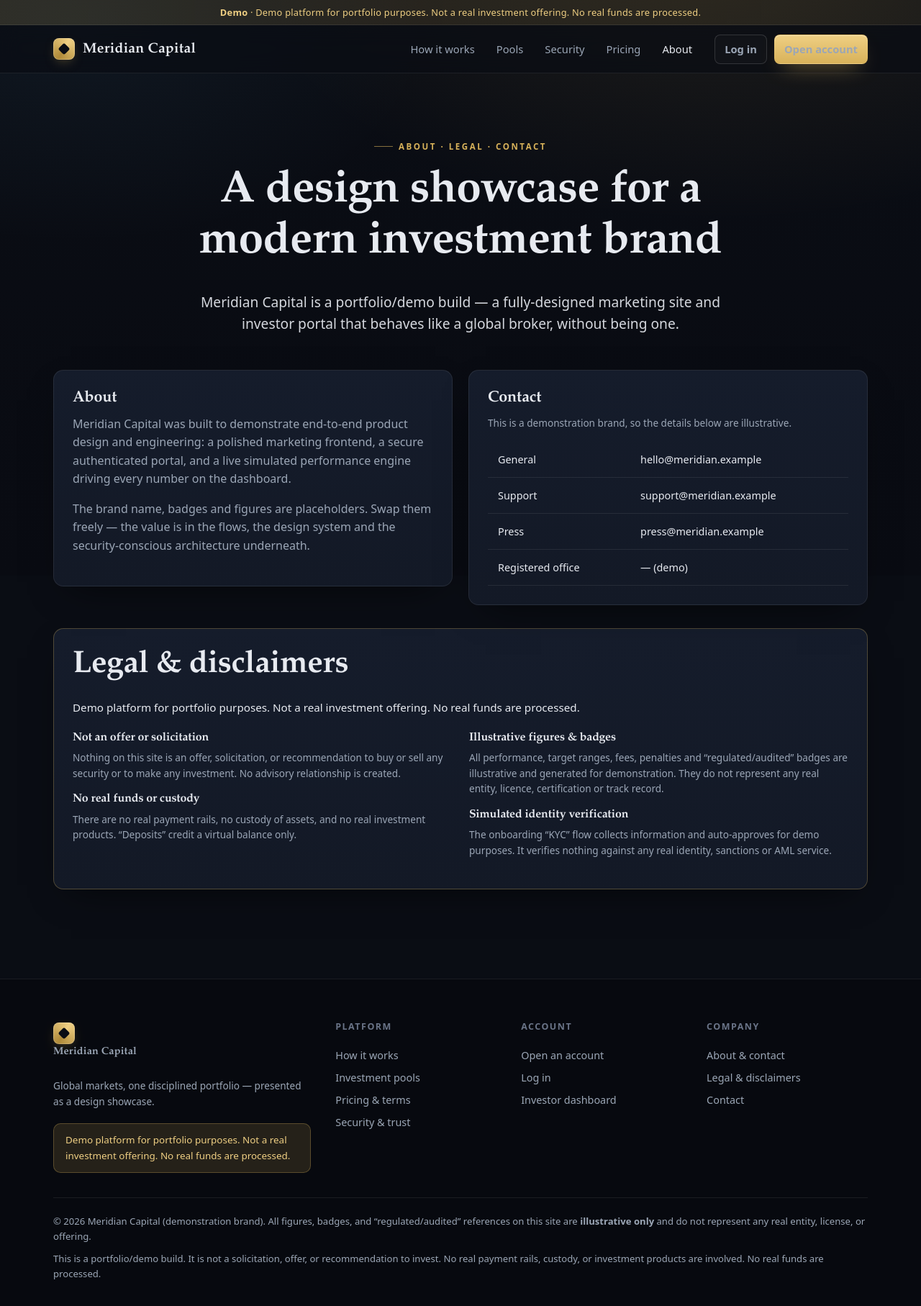
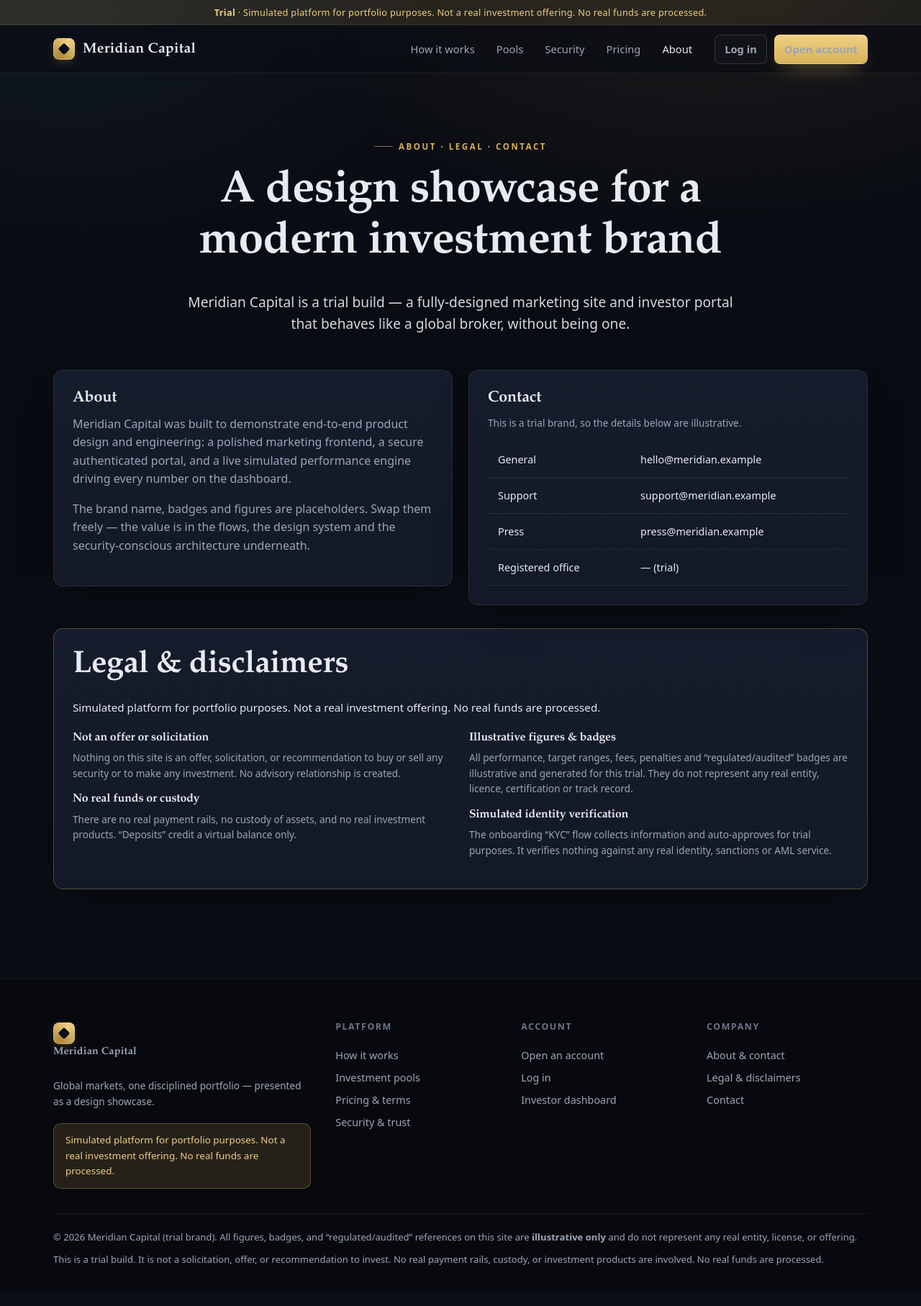
Before and after one commit to StormDoragon/starting-47, a Node server app: page /about in a window 1280 px wide. Shown: the whole page at 72% size. After the commit the page ends 1758 px from the top, so only its background shows below. Run offline with Node 20, Linux system fonts and the light colour scheme; some libraries are stand-ins or nearby versions.

Commit message:
Reframe the platform as a Trial (was Demo) in user-facing copy
Rewords all user-facing "demo/demonstration" wording to "Trial" across the
top banner, marketing pages (home, pools, pricing, security, about), portal
onboarding, admin views (KYC, system) and portal flash messages. The
"simulated / no real funds" safeguard is preserved verbatim — that line keeps
the site from reading as a real, unlicensed investment offering.

Internal config keys (config.demo.*), filenames (seedDemo.js), npm scripts
(seed:demo) and seeded credentials are intentionally unchanged to avoid
breakage; the sample/seed dataset is retained. Full suite: 37 passing.

```diff
--- a/src/config.js
+++ b/src/config.js
@@ -51,7 +51,7 @@ const config = {
     tagline: 'Global markets, one disciplined portfolio.',
     // The single required legal line, shown on every page.
     disclaimer:
-      'Demo platform for portfolio purposes. Not a real investment offering. No real funds are processed.',
+      'Simulated platform for portfolio purposes. Not a real investment offering. No real funds are processed.',
   },
 
   // Product terms (mock)
--- a/src/routes/portal.js
+++ b/src/routes/portal.js
@@ -65,11 +65,11 @@ router.post('/onboarding', sensitiveLimiter, (req, res, next) => {
     audit.log(
       req.user.id,
       'kyc.submitted',
-      config.demo.autoApproveKyc ? 'auto-approved (demo)' : 'pending review',
+      config.demo.autoApproveKyc ? 'auto-approved (trial)' : 'pending review',
       req,
     );
     if (config.demo.autoApproveKyc) {
-      req.flash('success', 'Identity verified (auto-approved for this demo). You can now fund your account.');
+      req.flash('success', 'Identity verified (auto-approved for this trial). You can now fund your account.');
       return res.redirect('/portal/deposit');
     }
     req.flash('success', 'Identity verification submitted. We will notify you when review is complete.');
@@ -140,7 +140,7 @@ router.post('/deposit', sensitiveLimiter, requireKyc, (req, res, next) => {
         pools,
         form,
         errors: {
-          form: `The maximum per pool in this demo is ${config.terms.currency} ${config.terms.maxDeposit.toLocaleString()}.`,
+          form: `The maximum per pool in this trial is ${config.terms.currency} ${config.terms.maxDeposit.toLocaleString()}.`,
         },
       });
     }
--- a/views/admin/kyc.ejs
+++ b/views/admin/kyc.ejs
@@ -40,7 +40,7 @@
       </div>
     <% }) %>
   </div>
-  <p class="tiny text-muted mt-2">Nothing here is verified against a real identity service — this is a simulated review workflow for the demo.</p>
+  <p class="tiny text-muted mt-2">Nothing here is verified against a real identity service — this is a simulated review workflow for the trial.</p>
 <% } %>
 
 <%- include('../partials/portal-foot') %>
--- a/views/admin/system.ejs
+++ b/views/admin/system.ejs
@@ -40,7 +40,7 @@
       <div><dt>Minimum deposit</dt><dd class="mono">$<%= terms.minDeposit.toLocaleString('en-US') %></dd></div>
       <div><dt>Lock period</dt><dd class="mono"><%= terms.lockYears %> years</dd></div>
       <div><dt>Management fee</dt><dd class="mono"><%= (terms.managementFeePct*100).toFixed(2) %>% p.a.</dd></div>
-      <div><dt>Auto-approve KYC</dt><dd><%= demo.autoApproveKyc ? 'Yes (demo)' : 'No' %></dd></div>
+      <div><dt>Auto-approve KYC</dt><dd><%= demo.autoApproveKyc ? 'Yes (trial)' : 'No' %></dd></div>
     </dl>
   </div>
 </div>
--- a/views/auth/register.ejs
+++ b/views/auth/register.ejs
@@ -6,7 +6,7 @@
     <div class="grid grid-2" style="align-items:center;gap:44px">
       <div>
         <span class="eyebrow">Open an account</span>
-        <h1>Start your demo portfolio</h1>
+        <h1>Start your trial portfolio</h1>
         <p class="lead">Create an account, complete a simulated verification, and fund a virtual balance across four managed pools.</p>
         <ul class="text-muted" style="padding-left:18px">
           <li>Live-updating portfolio dashboard</li>
--- a/views/marketing/about.ejs
+++ b/views/marketing/about.ejs
@@ -6,7 +6,7 @@
     <div class="narrow text-center">
       <span class="eyebrow" style="justify-content:center">About · legal · contact</span>
       <h1>A design showcase for a modern investment brand</h1>
-      <p class="lead"><%= brand.name %> is a portfolio/demo build — a fully-designed marketing site and investor portal that behaves like a global broker, without being one.</p>
+      <p class="lead"><%= brand.name %> is a trial build — a fully-designed marketing site and investor portal that behaves like a global broker, without being one.</p>
     </div>
 
     <div class="grid grid-2 mt-4" style="align-items:start">
@@ -17,13 +17,13 @@
       </div>
       <div class="card card-pad" id="contact">
         <h3>Contact</h3>
-        <p class="small">This is a demonstration brand, so the details below are illustrative.</p>
+        <p class="small">This is a trial brand, so the details below are illustrative.</p>
         <table class="table">
           <tbody>
             <tr><td class="text-muted">General</td><td class="text-right">hello@meridian.example</td></tr>
             <tr><td class="text-muted">Support</td><td class="text-right">support@meridian.example</td></tr>
             <tr><td class="text-muted">Press</td><td class="text-right">press@meridian.example</td></tr>
-            <tr><td class="text-muted">Registered office</td><td class="text-right">— (demo)</td></tr>
+            <tr><td class="text-muted">Registered office</td><td class="text-right">— (trial)</td></tr>
           </tbody>
         </table>
       </div>
@@ -41,9 +41,9 @@
         </div>
         <div>
           <h4>Illustrative figures &amp; badges</h4>
-          <p class="small">All performance, target ranges, fees, penalties and “regulated/audited” badges are illustrative and generated for demonstration. They do not represent any real entity, licence, certification or track record.</p>
+          <p class="small">All performance, target ranges, fees, penalties and “regulated/audited” badges are illustrative and generated for this trial. They do not represent any real entity, licence, certification or track record.</p>
           <h4>Simulated identity verification</h4>
-          <p class="small">The onboarding “KYC” flow collects information and auto-approves for demo purposes. It verifies nothing against any real identity, sanctions or AML service.</p>
+          <p class="small">The onboarding “KYC” flow collects information and auto-approves for trial purposes. It verifies nothing against any real identity, sanctions or AML service.</p>
         </div>
       </div>
     </div>
--- a/views/marketing/home.ejs
+++ b/views/marketing/home.ejs
@@ -71,7 +71,7 @@
       <div class="card card-pad card-hover">
         <%- include('../partials/icon', { name: 'shield' }) %>
         <h3 class="mt-2">Security-first architecture</h3>
-        <p>Hashed credentials, CSRF protection, rate-limited authentication, strict CSP and secure session cookies — the demo itself is hardened.</p>
+        <p>Hashed credentials, CSRF protection, rate-limited authentication, strict CSP and secure session cookies — the platform itself is hardened.</p>
         <a href="/security" class="small">Security &amp; trust →</a>
       </div>
       <div class="card card-pad card-hover">
@@ -93,7 +93,7 @@
 <!-- Trust bar -->
 <section class="section-tight">
   <div class="container">
-    <p class="text-center tiny text-muted" style="letter-spacing:.16em;text-transform:uppercase;margin-bottom:20px">Illustrative standards &amp; badges — for design demonstration only</p>
+    <p class="text-center tiny text-muted" style="letter-spacing:.16em;text-transform:uppercase;margin-bottom:20px">Illustrative standards &amp; badges — for illustration only</p>
     <div class="trust-bar">
       <span class="trust-badge"><%- include('../partials/icon', { name: 'shield' }) %> ISO-27001-style controls</span>
       <span class="trust-badge"><%- include('../partials/icon', { name: 'check' }) %> Independently “audited”*</span>
@@ -139,7 +139,7 @@
 <section class="section-tight">
   <div class="container">
     <div class="card card-pad text-center" style="padding:52px 26px;background:linear-gradient(180deg, rgba(216,178,90,0.10), var(--bg-2));border-color:rgba(216,178,90,0.28)">
-      <h2>Open your demo account in minutes</h2>
+      <h2>Open your trial account in minutes</h2>
       <p class="lead narrow">Register, complete the simulated verification, fund a virtual balance and watch a live portfolio take shape.</p>
       <div class="flex gap wrap mt-2" style="justify-content:center">
         <a href="/register" class="btn btn-primary btn-lg">Open an account</a>
--- a/views/marketing/pools.ejs
+++ b/views/marketing/pools.ejs
@@ -6,7 +6,7 @@
     <div class="narrow text-center">
       <span class="eyebrow" style="justify-content:center">Investment pools</span>
       <h1>Four pools, one disciplined portfolio</h1>
-      <p class="lead">Diversify a single deposit across distinct asset classes. All performance shown is simulated for demonstration.</p>
+      <p class="lead">Diversify a single deposit across distinct asset classes. All performance shown is simulated for this trial.</p>
     </div>
 
     <div class="grid grid-2 mt-4">
--- a/views/marketing/pricing.ejs
+++ b/views/marketing/pricing.ejs
@@ -6,7 +6,7 @@
     <div class="narrow text-center">
       <span class="eyebrow" style="justify-content:center">Pricing &amp; terms</span>
       <h1>Transparent, simple, simulated</h1>
-      <p class="lead">One account type. One clear fee. Everything below is illustrative for this demo.</p>
+      <p class="lead">One account type. One clear fee. Everything below is illustrative for this trial.</p>
     </div>
 
     <div class="grid grid-2 mt-4" style="align-items:start">
--- a/views/marketing/security.ejs
+++ b/views/marketing/security.ejs
@@ -52,7 +52,7 @@
       <div class="card card-pad">
         <span class="pill pill-info"><span class="dot"></span>Illustrative posture</span>
         <h3 class="mt-2">Custody, KYC &amp; compliance messaging</h3>
-        <p>A production platform of this kind would describe cold-storage custody, segregated client accounts, KYC/AML onboarding and independent audits. In this demo those are <strong>presentation only</strong> — the onboarding “verification” auto-approves and verifies nothing against any real identity service.</p>
+        <p>A production platform of this kind would describe cold-storage custody, segregated client accounts, KYC/AML onboarding and independent audits. In this trial those are <strong>presentation only</strong> — the onboarding “verification” auto-approves and verifies nothing against any real identity service.</p>
         <ul class="text-muted small" style="padding-left:18px">
           <li>Simulated KYC (ID upload UI + personal info) — stored, not verified</li>
           <li>Cold-storage / segregated-custody copy — illustrative</li>
--- a/views/partials/footer.ejs
+++ b/views/partials/footer.ejs
@@ -27,8 +27,8 @@
       </div>
     </div>
     <div class="legal">
-      <p class="mb-1">© <%= year %> <%= brand.name %> (demonstration brand). All figures, badges, and “regulated/audited” references on this site are <strong>illustrative only</strong> and do not represent any real entity, license, or offering.</p>
-      <p class="mb-0">This is a portfolio/demo build. It is not a solicitation, offer, or recommendation to invest. No real payment rails, custody, or investment products are involved. No real funds are processed.</p>
+      <p class="mb-1">© <%= year %> <%= brand.name %> (trial brand). All figures, badges, and “regulated/audited” references on this site are <strong>illustrative only</strong> and do not represent any real entity, license, or offering.</p>
+      <p class="mb-0">This is a trial build. It is not a solicitation, offer, or recommendation to invest. No real payment rails, custody, or investment products are involved. No real funds are processed.</p>
     </div>
   </div>
 </footer>
--- a/views/partials/head.ejs
+++ b/views/partials/head.ejs
@@ -4,7 +4,7 @@
   <meta charset="utf-8" />
   <meta name="viewport" content="width=device-width, initial-scale=1" />
   <title><%= title %></title>
-  <meta name="description" content="<%= brand.name %> — <%= brand.tagline %> A portfolio/demo investment platform. Simulation only; no real funds are processed." />
+  <meta name="description" content="<%= brand.name %> — <%= brand.tagline %> A trial investment platform. Simulation only; no real funds are processed." />
   <meta name="robots" content="noindex" />
   <meta name="color-scheme" content="dark" />
   <link rel="preconnect" href="/" />
@@ -13,5 +13,5 @@
 </head>
 <body>
   <div class="demo-banner">
-    <strong>Demo</strong> · <%= brand.disclaimer %>
+    <strong>Trial</strong> · <%= brand.disclaimer %>
   </div>
--- a/views/portal/onboarding.ejs
+++ b/views/portal/onboarding.ejs
@@ -74,7 +74,7 @@
         </label>
         <input type="hidden" id="id_doc_ref" name="id_doc_ref" value="<%= form.id_doc_ref || '' %>" />
         <% if (errors.id_doc_ref) { %><div class="field-error"><%= errors.id_doc_ref %></div><% } %>
-        <div class="hint">This demo does not upload or verify documents. Only the filename is recorded.</div>
+        <div class="hint">This trial does not upload or verify documents. Only the filename is recorded.</div>
       </div>
 
       <button class="btn btn-primary btn-block btn-lg" type="submit">Submit &amp; continue →</button>
@@ -83,10 +83,10 @@
 
   <div class="card card-pad">
     <span class="pill pill-gold"><span class="dot"></span>What happens next</span>
-    <h3 class="mt-2">Auto-approved for this demo</h3>
+    <h3 class="mt-2">Auto-approved for this trial</h3>
     <p>In a live platform your submission would be checked against identity, sanctions and AML services. Here it is <strong>auto-approved instantly</strong> so you can explore the funded experience.</p>
     <ul class="text-muted small" style="padding-left:18px">
-      <li>Your details are stored in the local demo database only.</li>
+      <li>Your details are stored in the local trial database only.</li>
       <li>No third-party identity service is contacted.</li>
       <li>Nothing here constitutes real identity verification.</li>
     </ul>
```
